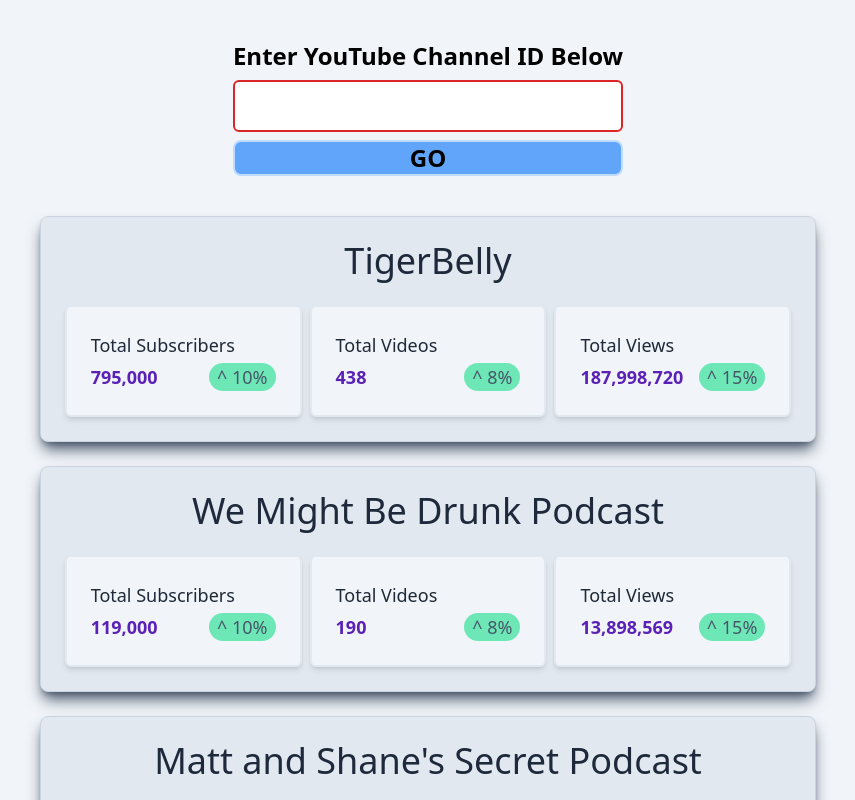
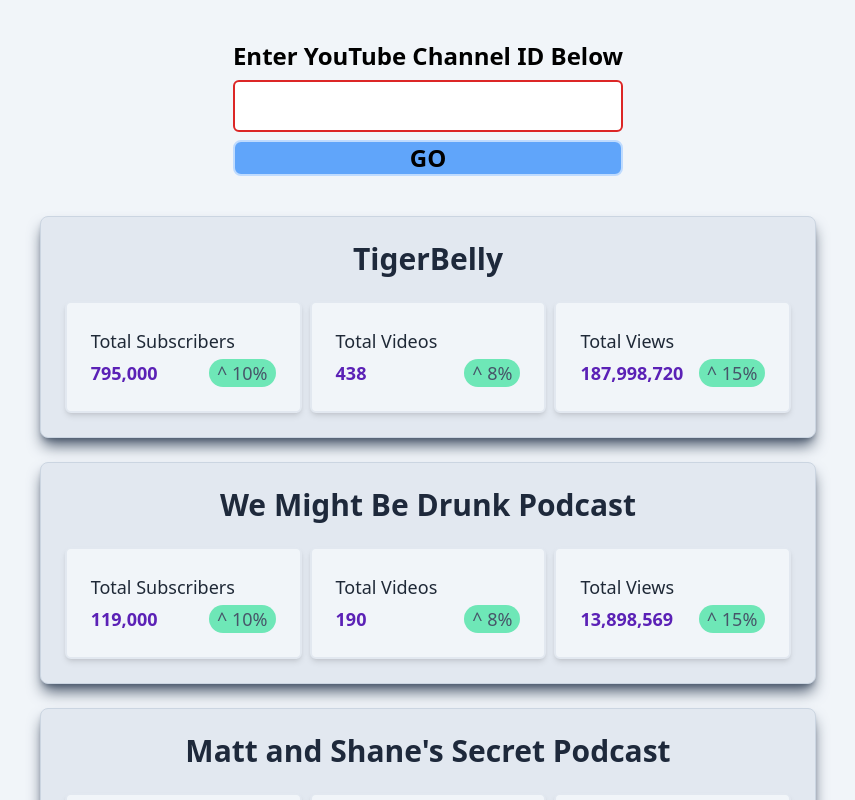
Before and after one commit to rstott87/analytics_api, a Next.js app: page /channel-search in a window 1280 px wide. Shown: the top 800 px of the page, without its empty margins (212-1067 px from the left). Built offline with nearby package versions, Linux system fonts and the light colour scheme.

Commit message:
finishing touches on card

```diff
--- a/src/components/ChannelCard.jsx
+++ b/src/components/ChannelCard.jsx
@@ -4,7 +4,7 @@
 function ChannelCard(props) {
   return (
     <div className="p-6 mb-6 shadow-lg shadow-slate-600 flex flex-col gap-3 text-slate-300 bg-slate-200 rounded-lg border text-center border-slate-300">
-      <p className=" text-slate-800 text-4xl">{props.title}</p>
+      <p className=" text-slate-800 font-semibold text-3xl">{props.title}</p>
       <div className="flex justify-center">
         {/* <img
           className="border-4 border-slate-200 rounded-full shadow-xl shadow-slate-900"
@@ -15,7 +15,7 @@
         /> */}
       </div>
 
-      <div className="grid md:grid-cols-3 gap-2">
+      <div className="grid lg:grid-cols-3 gap-2">
         <StatCard
           title={"Total Subscribers"}
           count={props.subscriberCount}
```
